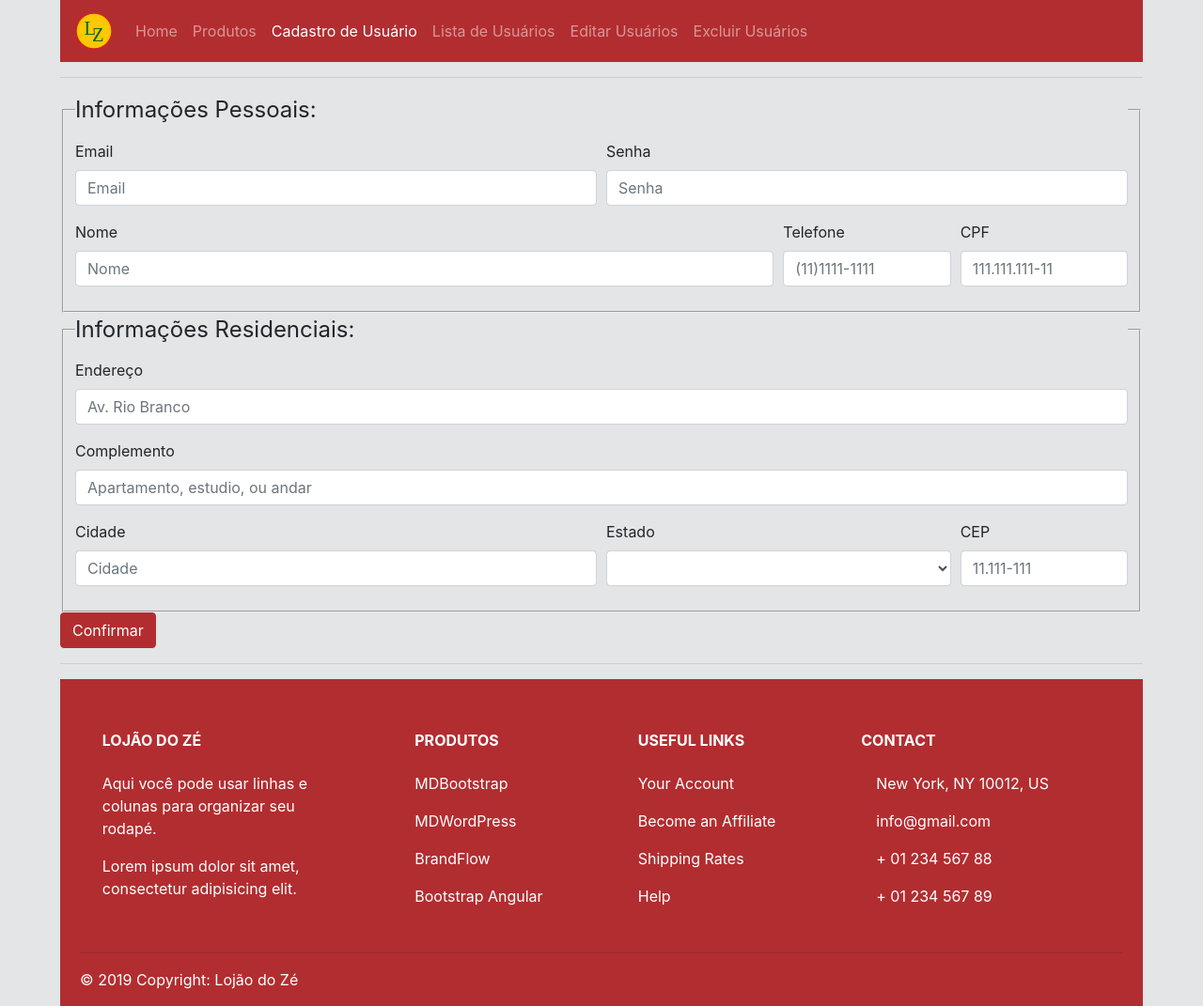
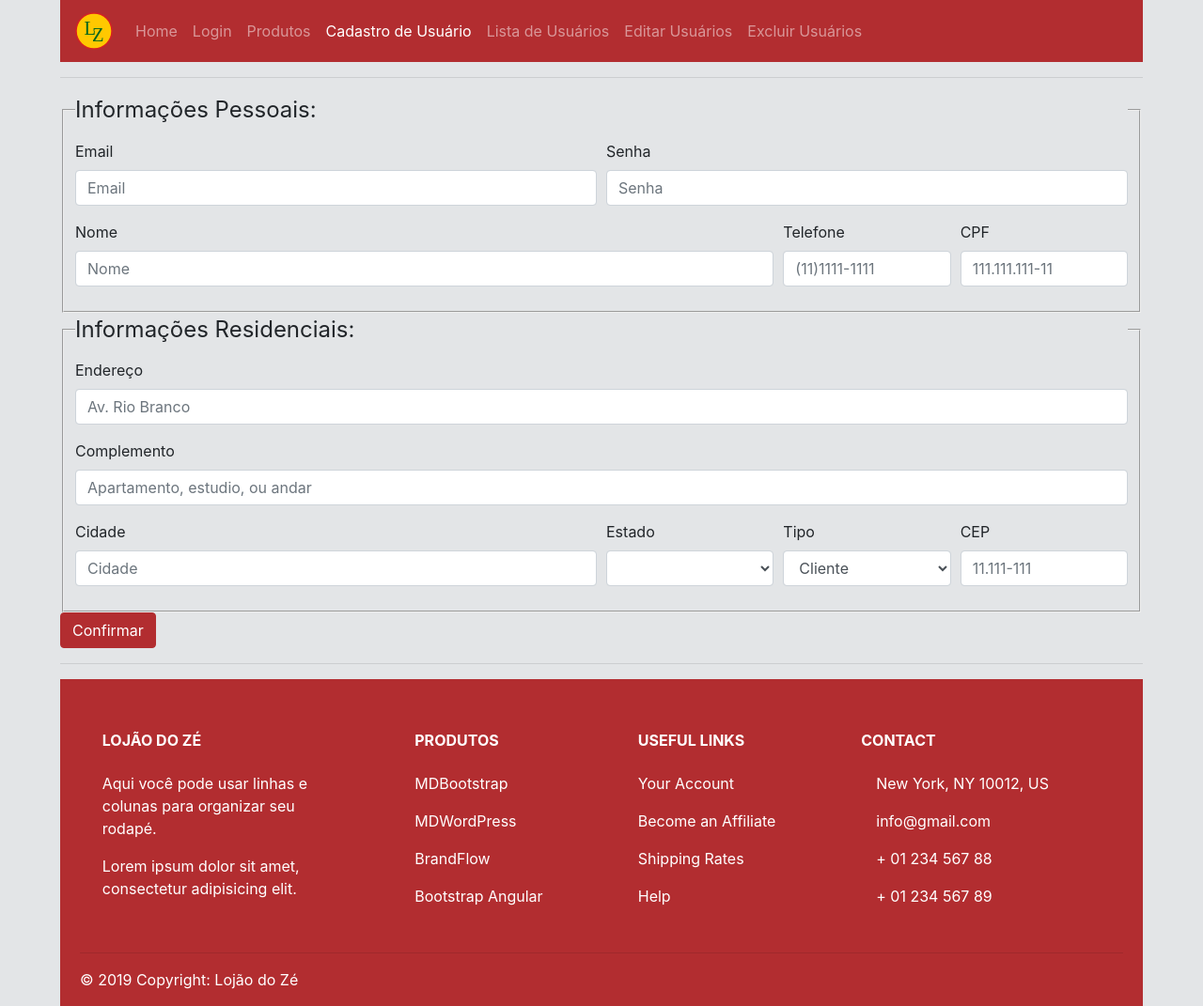
Before and after one commit to AndMota/EngenhariaSoft, a PHP site: page /cadastroUsuario.php in a window 1280 px wide. Shown: the whole page at 94% size. Run offline with PHP 8.4, Linux system fonts and the light colour scheme; some libraries are stand-ins or nearby versions.

Commit message:
Opção de login no menu

```diff
--- a/cadastroUsuario.php
+++ b/cadastroUsuario.php
@@ -76,7 +76,7 @@
             <label for="inputCity">Cidade</label>
             <input type="text" name="cidade" class="form-control" id="inputCity" placeholder="Cidade" required>
             </div>
-            <div class="form-group col-md-4">
+            <div class="form-group col-md-2">
             <label for="inputState">Estado</label>
             <select id="inputState" name="estado" class="form-control" required>
 		<option></option>
@@ -110,6 +110,12 @@
             </select>
             </div>
             <div class="form-group col-md-2">
+            <label for="inputType">Tipo</label>
+            <select id="inputType" name="tipo" class="form-control" required>
+		<option>Cliente</option>
+            </select>
+            </div>
+            <div class="form-group col-md-2">
             <label for="inputZip">CEP</label>
             <input type="text" name="cep" class="form-control" id="cep" onkeypress="mascara(this, '##.###-###')" placeholder="11.111-111" maxlength="10" required>
             </div>
@@ -135,7 +141,7 @@
         $estado = $_POST['estado'];
         $cep = $_POST['cep'];
 
-        $sql = "insert into usuarios (email,senha,nome,telefone,cpf,endereco,complemento,cidade,estado,cep) values ('$email','$senha','$nome','$telefone','$cpf','$endereco','$complemento','$cidade','$estado','$cep')";
+        $sql = "insert into usuarios (email,senha,nome,telefone,cpf,endereco,complemento,cidade,estado,cep,tipo) values ('$email','$senha','$nome','$telefone','$cpf','$endereco','$complemento','$cidade','$estado','$cep', '0')";
         $salvar = mysqli_query($conexao,$sql);/* Escreve os dados no banco */
 
         if($salvar)
--- a/header.php
+++ b/header.php
@@ -16,6 +16,9 @@ function checarAtivo($pagina){
     <ul class="navbar-nav">
       <li class="nav-item <?php echo checarAtivo('index'); ?>">
         <a class="nav-link" href="index.php">Home <span class="sr-only">(current)</span></a>
+      </li>
+      <li class="nav-item <?php echo checarAtivo('login'); ?>">
+        <a class="nav-link" href="login.php">Login</a>
       </li>
       <li class="nav-item <?php echo checarAtivo('produto'); ?>">
         <a class="nav-link" href="produto.php">Produtos</a>
--- a/verificadorLogin.php
+++ b/verificadorLogin.php
@@ -5,14 +5,13 @@ include('conexao.php');
 $usuario = mysqli_real_escape_string($conexao, $_POST['email']);
 $senha = mysqli_real_escape_string($conexao, $_POST['senha']);
 
-$query = "select id from usuarios where email = '{$usuario}' and senha = '{$senha}'";
-
+$query = "select nome from usuarios where email = '{$usuario}' and senha = '{$senha}'";
 $result = mysqli_query($conexao, $query);
 
 $row = mysqli_num_rows($result);
 
 if($row == 1){
-    $_SESSION['email'] = $usuario;
+    $_SESSION['nome'] = $result;
     header('Location: index.php');
     exit();
 } else{
```
